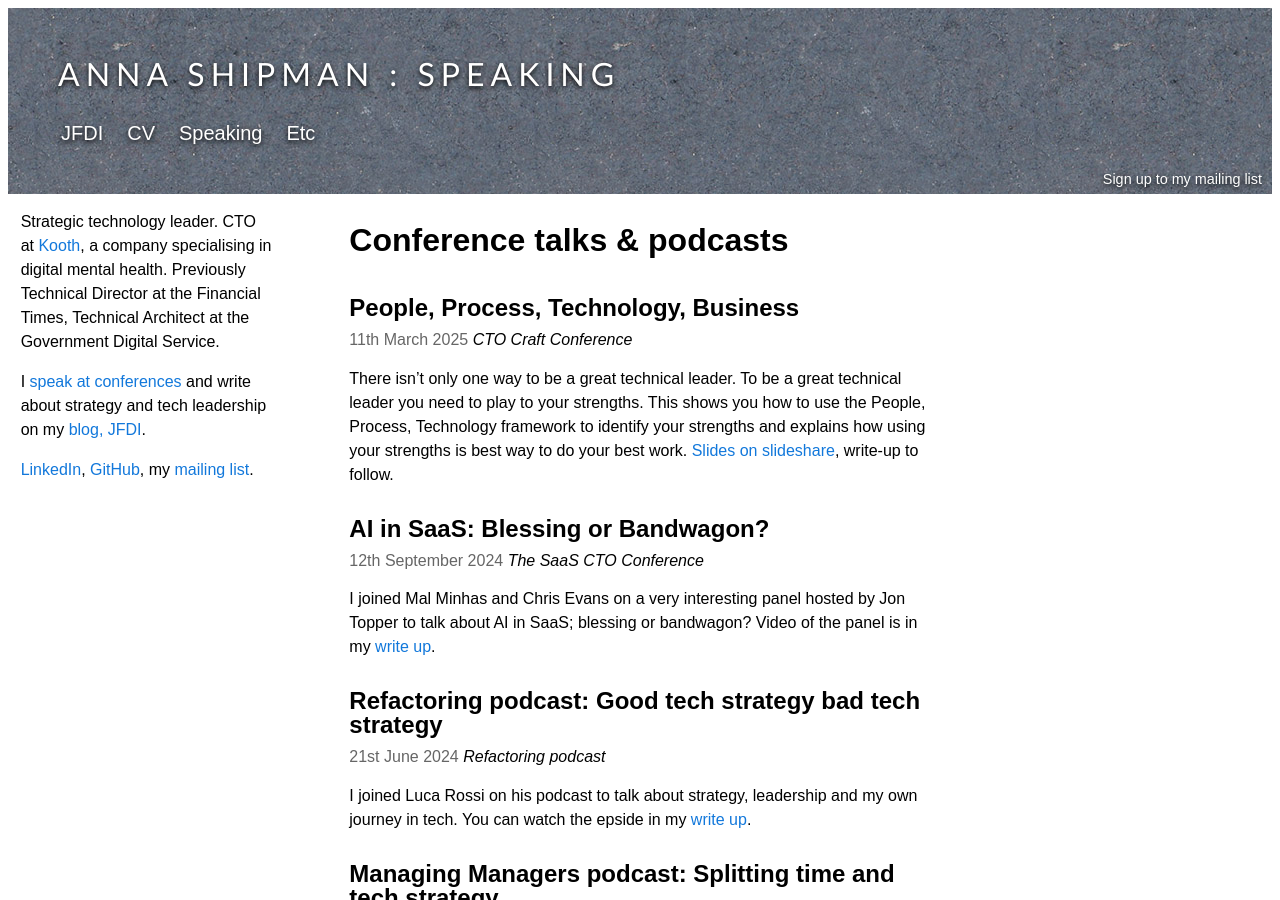
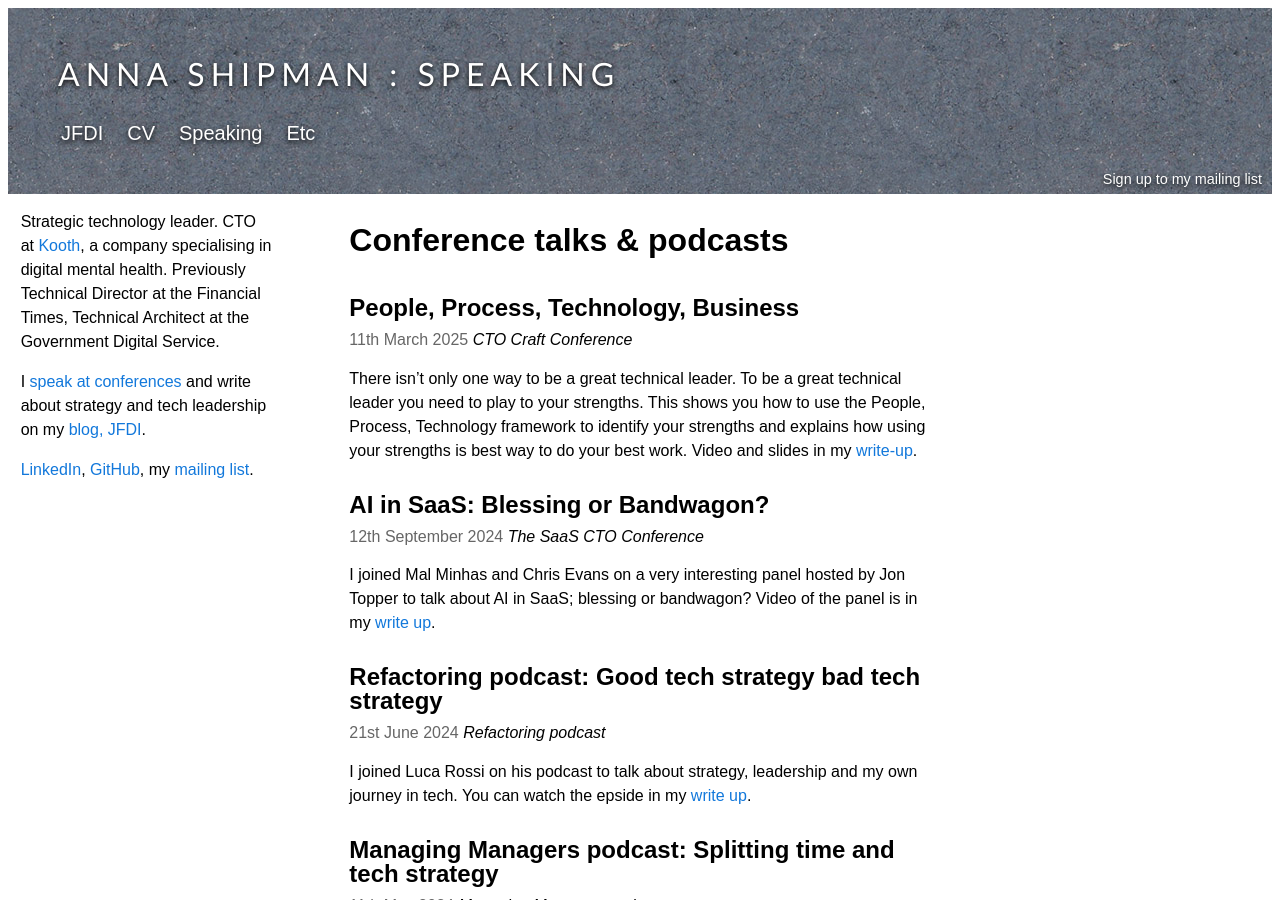
Before and after one commit to annashipman/annashipman.github.io, a Jekyll site: the page built from speaking.html, in a window 1280 px wide and 900 px high. Built offline with Jekyll 4.4.1, drawn with Linux system fonts in a browser that asks for light colours.

Commit message:
Link speaking page to write-up

```diff
--- a/speaking.html
+++ b/speaking.html
@@ -4,9 +4,9 @@
 
 <div class="right-column">
 <h1>Conference talks & podcasts</h1>
-<h2><a href="https://conference.ctocraft.com/london-2025/agenda-preview/#day2">People, Process, Technology, Business</a></h2>
+<h2><a href="/jfdi/people-process-tech-business.html">People, Process, Technology, Business</a></h2>
 <date>11th March 2025</date> <span class="conference-name">CTO Craft Conference</span/jfdi/saas-cto-panel.html>
-<p>There isn’t only one way to be a great technical leader. To be a great technical leader you need to play to your strengths. This shows you how to use the People, Process, Technology framework to identify your strengths and explains how using your strengths is best way to do your best work. <a href="https://www.slideshare.net/slideshow/people-process-technology-business/276551320">Slides on slideshare</a>, write-up to follow.</p>
+<p>There isn’t only one way to be a great technical leader. To be a great technical leader you need to play to your strengths. This shows you how to use the People, Process, Technology framework to identify your strengths and explains how using your strengths is best way to do your best work. Video and slides in my <a href="/jfdi/people-process-tech-business.html">write-up</a>.</p>
 <h2><a href="/jfdi/saas-cto-panel.html">AI in SaaS: Blessing or Bandwagon?</a></h2>
 <date>12th September 2024</date> <span class="conference-name">The SaaS CTO Conference</span>
 <p>I joined Mal Minhas and Chris Evans on a very interesting panel hosted by Jon Topper to talk about AI in SaaS; blessing or bandwagon? Video of the panel is in my <a href="/jfdi/saas-cto-panel.html">write up</a>.</p>
```
